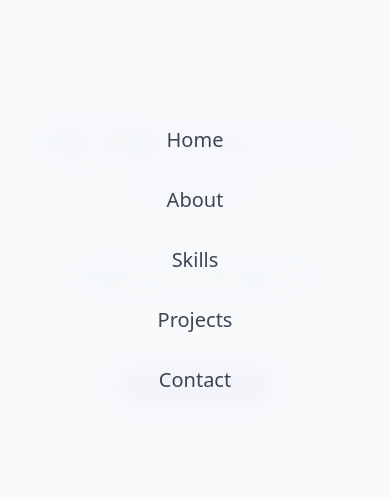
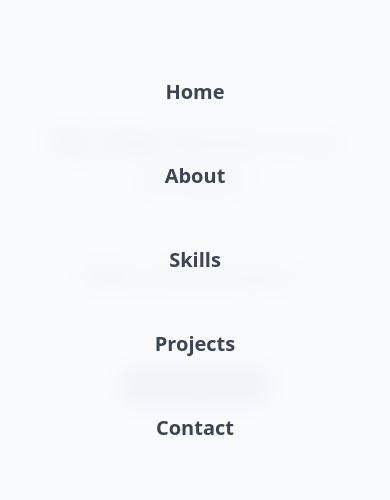
Before and after one commit to faiz-ansari09/Portfolio-faiz, a React (Vite) app: page / in a window 390 px wide. Both pictures are taken after a click on the button 338 px from the left and 40 px from the top of the page. Shown: the part 162-662 px from the top of the page. Built offline with nearby package versions, Linux system fonts and the light colour scheme; no server answers.

Commit message:
Adjust button positioning in ThemeToggle and refine link styling in Navbar for improved layout and user experience

```diff
--- a/src/components/Navbar.jsx
+++ b/src/components/Navbar.jsx
@@ -70,12 +70,12 @@ export const Navbar = () => {
               : "opacity-0 pointer-events-none"
           )}
         >
-          <div className="flex flex-col space-y-8 text-xl">
+          <div className="flex flex-col space-y-10">
             {navItems.map((item, key) => (
               <a
                 key={key}
                 href={item.href}
-                className="text-foreground/80 hover:text-primary transition-colors duration-300"
+                className="text-xl font-semibold text-foreground/80 hover:text-primary transition-colors duration-300 block px-4 py-2"
                 onClick={() => setIsMenuOpen(false)}
               >
                 {item.name}
--- a/src/components/ThemeToggle.jsx
+++ b/src/components/ThemeToggle.jsx
@@ -32,7 +32,7 @@ export const ThemeToggle = () => {
     <button
       onClick={toggleTheme}
       className={cn(
-        "fixed top-5 right-16 md:right-4 z-50 p-2 rounded-full transition-colors duration-300",
+        "fixed top-5 right-24 md:right-4 z-50 p-2 rounded-full transition-colors duration-300",
         "focus:outline-hidden"
       )}
     >
```
